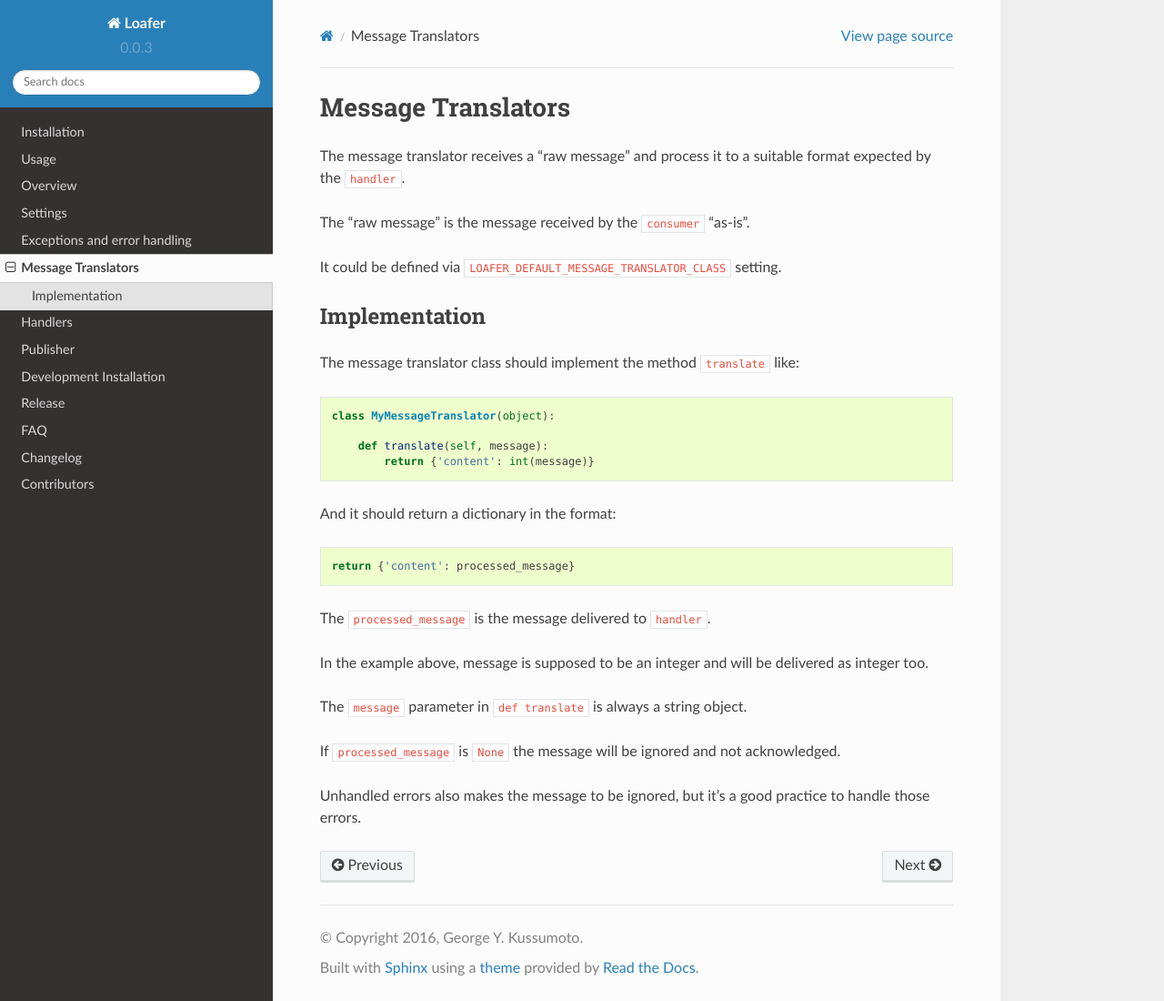
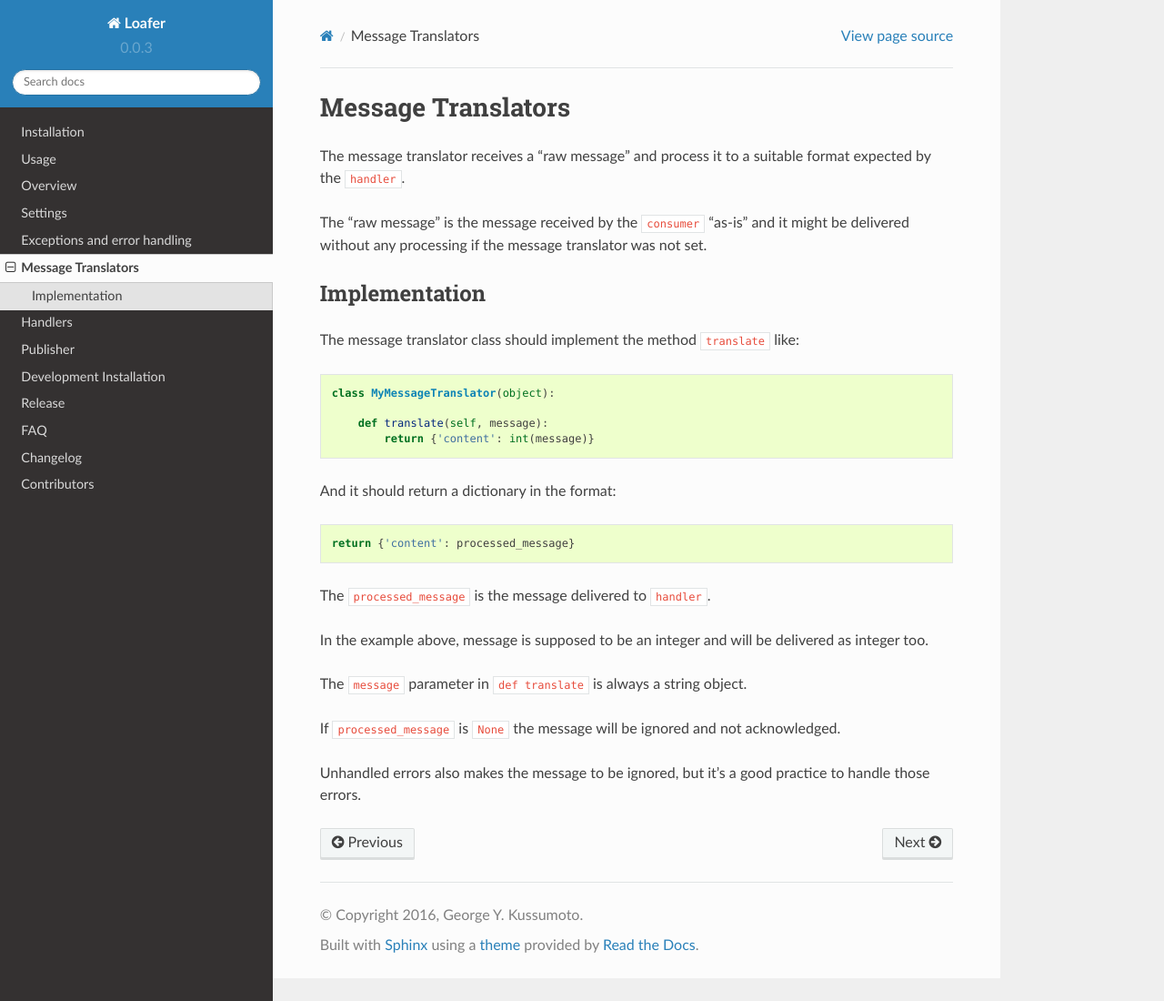
Before and after one commit to georgeyk/loafer, a Sphinx documentation site: the page built from docs/source/message_translators.rst, in a window 1280 px wide and 1100 px high. Shown: the whole window at 91% size. Built offline with Sphinx 7.4.7 and the Read the Docs theme 2.0.0, drawn with Linux system fonts in a browser that asks for light colours; pages that are not in the unit, such as notebooks, are missing from menus.

Commit message:
Update docs: LOAFER_DEFAULT_MESSAGE_TRANSLATOR_CLASS removal

```diff
--- a/docs/source/message_translators.rst
+++ b/docs/source/message_translators.rst
@@ -4,9 +4,9 @@ Message Translators
 The message translator receives a "raw message" and process it to a suitable
 format expected by the ``handler``.
 
-The "raw message" is the message received by the ``consumer`` "as-is".
-
-It could be defined via ``LOAFER_DEFAULT_MESSAGE_TRANSLATOR_CLASS`` setting.
+The "raw message" is the message received by the ``consumer`` "as-is" and
+it might be delivered without any processing if the message translator was
+not set.
 
 
 Implementation
--- a/docs/source/settings.rst
+++ b/docs/source/settings.rst
@@ -26,8 +26,6 @@ All the possible configuration keys and its default values are listed below
       - 10
     * - LOAFER_MAX_THREAD_POOL
       - None
-    * - LOAFER_DEFAULT_MESSAGE_TRANSLATOR_CLASS
-      - 'loafer.ext.aws.message_translator.SQSMessageTranslator'
     * - LOAFER_DEFAULT_ROUTE_NAME
       - 'default'
     * - LOAFER_DEFAULT_ROUTE_SOURCE
```
